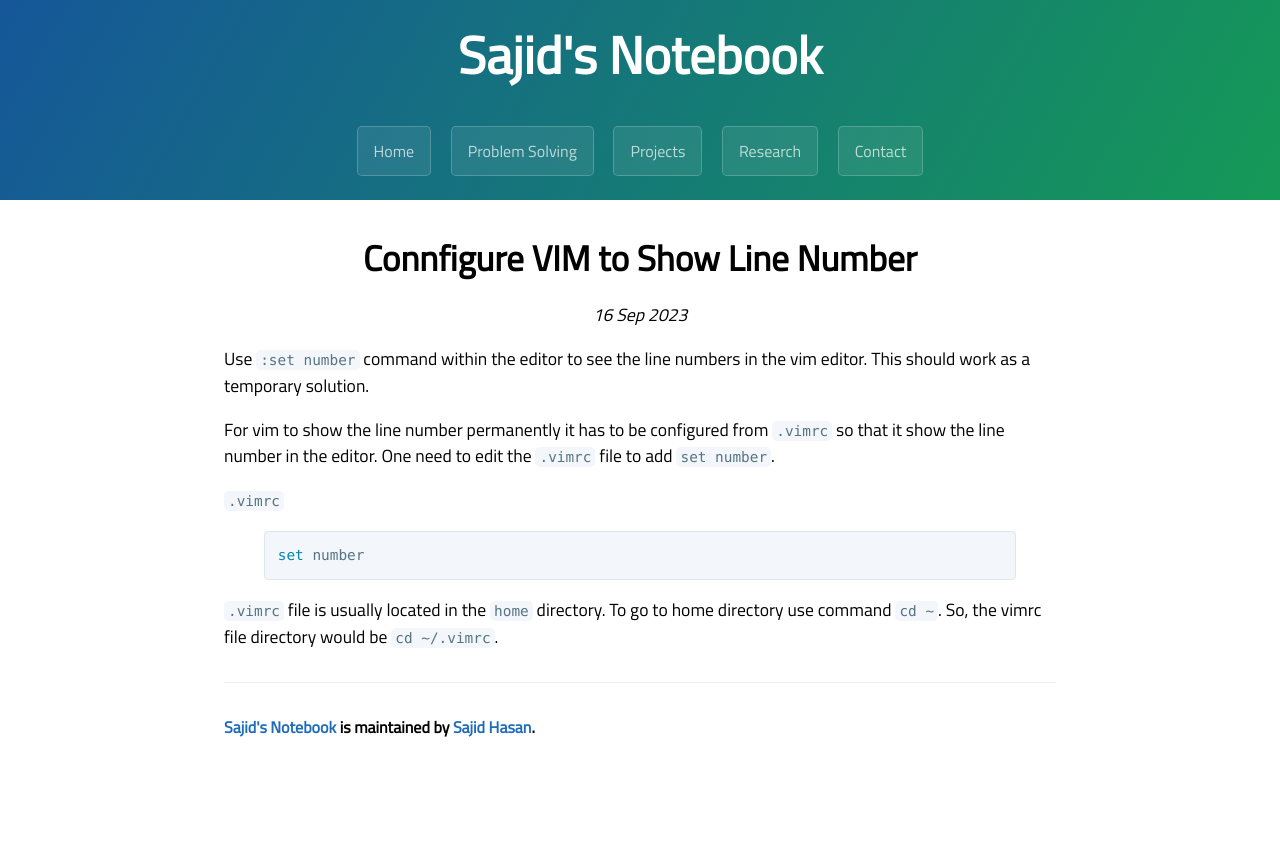
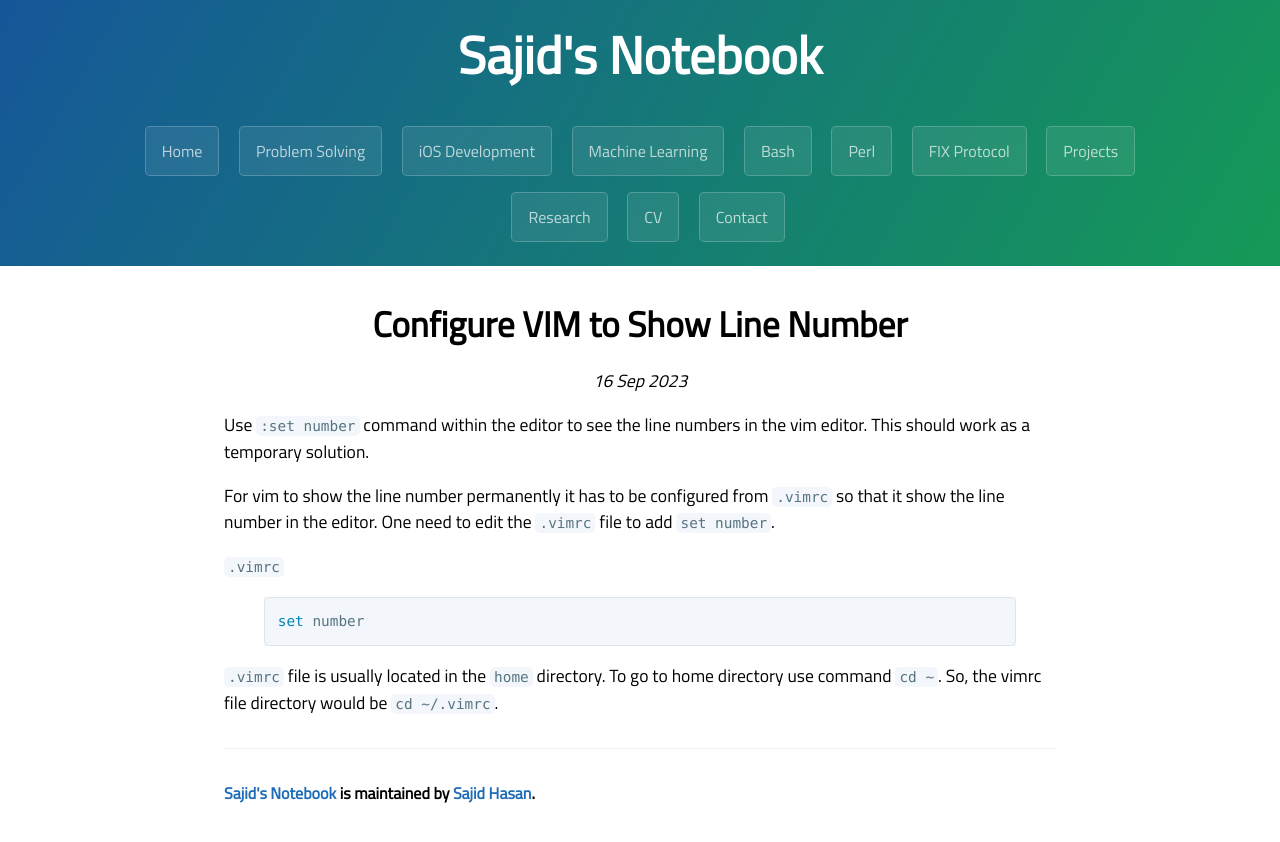
Before and after one commit to sajidhasan/sajidhasan.github.io, a Jekyll site: the page built from _posts/2023-09-16-show-line-numbers-in-vim.markdown, in a window 1280 px wide. Shown: the top 842 px of the page. Built offline with Jekyll 4.4.1, drawn with Linux system fonts in a browser that asks for light colours.

Commit message:
new post, correction, new page

```diff
--- a/_includes/page-header.html
+++ b/_includes/page-header.html
@@ -4,10 +4,14 @@
 
   <a href="{{site.url}}" class="btn">Home</a>
   <a href="{{site.url}}/problem" class="btn">Problem Solving</a>
-<!--   <a href="{{site.url}}/ios" class="btn">iOS Development</a>
-  <a href="{{site.url}}/machine-learning" class="btn">Machine Learning</a> -->
+  <a href="{{site.url}}/ios" class="btn">iOS Development</a>
+  <a href="{{site.url}}/machine-learning" class="btn">Machine Learning</a>
+  <a href="{{site.url}}/bash" class="btn">Bash</a>
+  <a href="{{site.url}}/perl" class="btn">Perl</a>
+  <a href="{{site.url}}/fix" class="btn">FIX Protocol</a>
   <a href="{{site.url}}/projects" class="btn">Projects</a>
   <a href="{{site.url}}/research" class="btn">Research</a>
-<!--   <a href="{{site.url}}/cv" class="btn">CV</a> -->
+  <a href="{{site.url}}/cv" class="btn">CV</a>
   <a href="{{site.url}}/contact" class="btn">Contact</a>
+
 </section>
--- a/_posts/2023-09-16-show-line-numbers-in-vim.markdown
+++ b/_posts/2023-09-16-show-line-numbers-in-vim.markdown
@@ -1,6 +1,6 @@
 ---
 layout: post
-title:  "Connfigure VIM to Show Line Number"
+title:  "Configure VIM to Show Line Number"
 date:   2023-09-16
 category: VIM
 permalink: /vim/:title
```
Also changed, not shown: _posts/2023-10-08-add-abbreviation-in-vim.md (added, +20 -0 lines), _posts/2023-10-08-hands-on-grep-practical-examples.md (added, +62 -0 lines), bash.html (added, +14 -0 lines).
